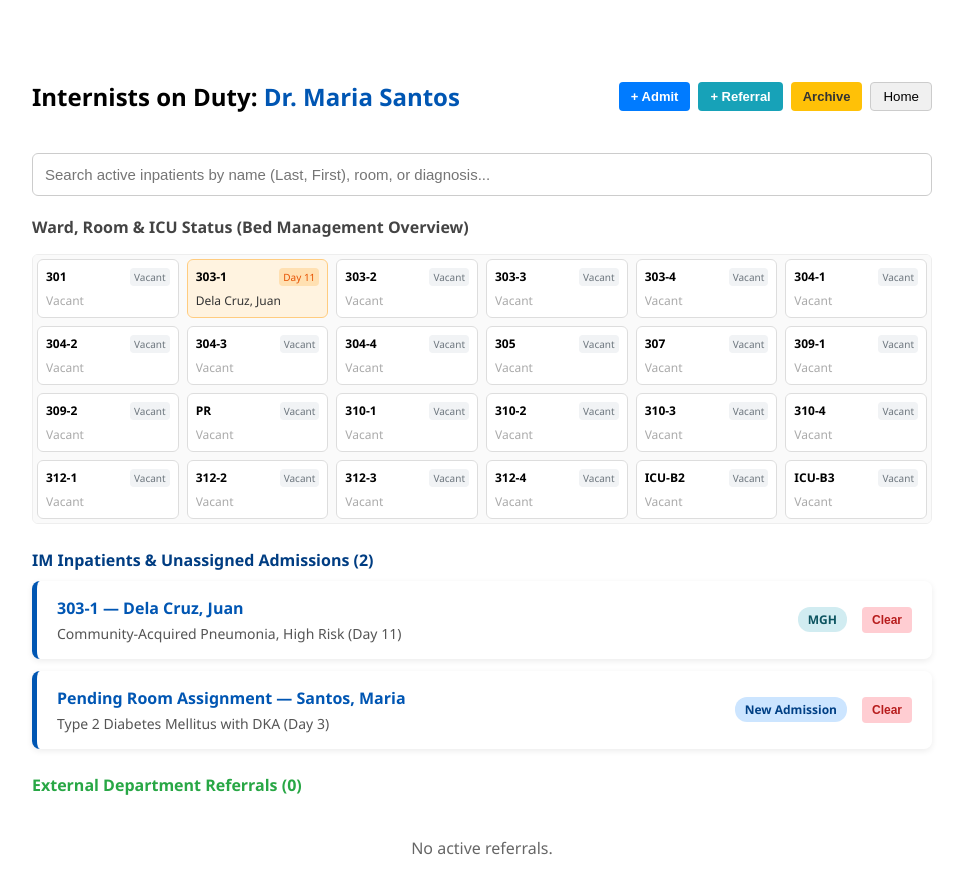
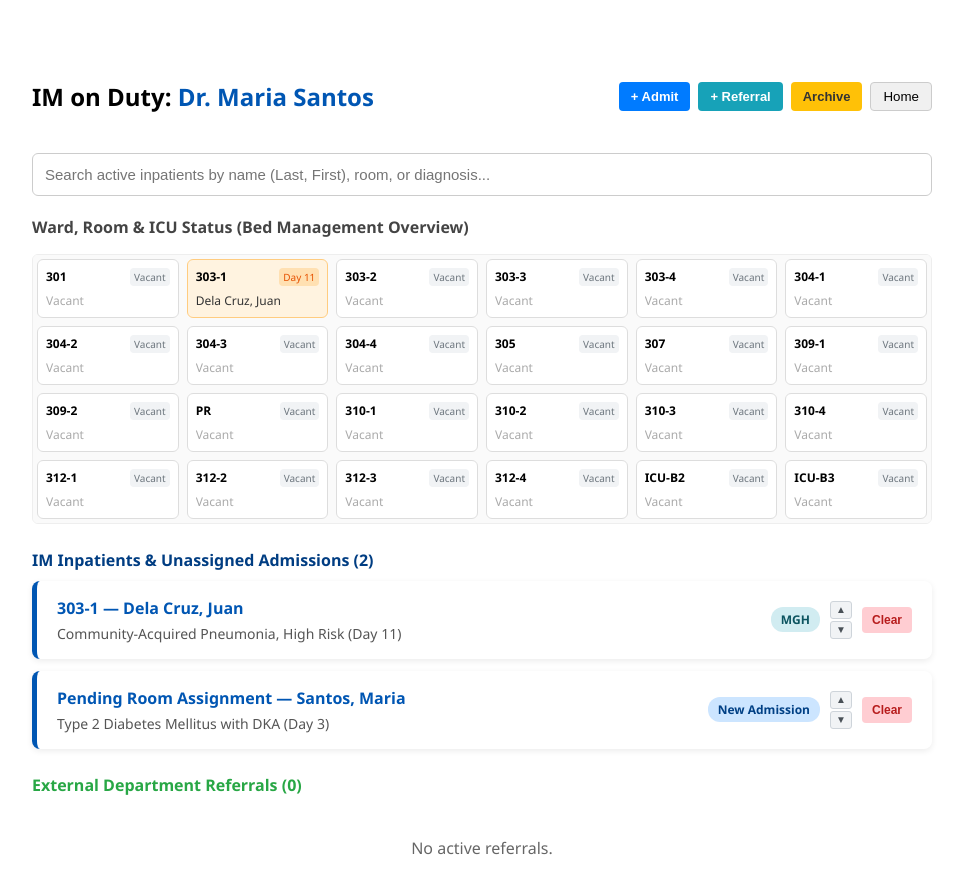
Before and after one commit to tdvsmd-droid/hospital-census, a React (Vite) app: page / in a window 1280 px wide. Both pictures are taken after a click on the button "Enter Daily Census". Shown: the top 894 px of the page, without its empty margins (158-1121 px from the left). Built offline with nearby package versions, Linux system fonts and the light colour scheme.

Commit message:
Manually rearrange census stacking

```diff
--- a/src/App.jsx
+++ b/src/App.jsx
@@ -174,6 +174,23 @@ export default function App() {
     const diffTime = today - admissionDate;
     const diffDays = Math.round(diffTime / (1000 * 60 * 60 * 24));
     return diffDays >= 0 ? diffDays : 0;
+  };
+
+  // Function to manually reorder patients up or down in the sequence
+  const movePatientOrder = (id, direction, e) => {
+    if (e) e.stopPropagation();
+    setPatients(prev => {
+      const index = prev.findIndex(p => p.id === id);
+      if (index === -1) return prev;
+      const targetIndex = direction === 'up' ? index - 1 : index + 1;
+      if (targetIndex < 0 || targetIndex >= prev.length) return prev;
+
+      const updated = [...prev];
+      const temp = updated[index];
+      updated[index] = updated[targetIndex];
+      updated[targetIndex] = temp;
+      return updated;
+    });
   };
 
   // Endorsement Shift Snapshot Handler (Triggered from Splash Home Page)
@@ -367,7 +384,7 @@ export default function App() {
     record.admissionPeriod.toLowerCase().includes(archiveSearchQuery.toLowerCase())
   );
 
-  // 1. Welcome Splash View (Now includes Endorse Shift button)
+  // 1. Welcome Splash View
   if (currentView === 'splash') {
     return (
       <div style={styles.splashContainer}>
@@ -450,7 +467,7 @@ export default function App() {
     );
   }
 
-  // 4. Historical Archive View with Detailed Snapshot Inspection
+  // 4. Historical Archive View
   if (currentView === 'archive') {
     const isSearching = archiveSearchQuery.trim() !== '';
 
@@ -769,7 +786,7 @@ export default function App() {
   return (
     <div style={styles.container}>
       <div style={styles.headerRow}>
-        <h2>Internists on Duty: <span style={{ color: '#0056b3' }}>{internistOnDuty}</span></h2>
+        <h2>IM on Duty: <span style={{ color: '#0056b3' }}>{internistOnDuty}</span></h2>
         <div style={{ display: 'flex', gap: '8px', flexWrap: 'wrap' }}>
           <button style={styles.admitNewButton} onClick={openNewAdmissionModal}>
             + Admit
@@ -869,8 +886,12 @@ export default function App() {
                 <h4 style={{ margin: '0 0 5px 0', color: '#0056b3' }}>{patient.wardRoom} &mdash; {patient.name}</h4>
                 <p style={{ margin: 0, fontSize: '14px', color: '#555' }}>{patient.admittingDiagnosis} (Day {calculateHospitalDay(patient.admissionDate)})</p>
               </div>
-              <div style={{ display: 'flex', alignItems: 'center', gap: '15px' }}>
+              <div style={{ display: 'flex', alignItems: 'center', gap: '10px' }}>
                 <span style={styles.statusBadge(patient.status)}>{patient.status}</span>
+                <div style={{ display: 'flex', flexDirection: 'column', gap: '2px' }}>
+                  <button style={styles.orderArrowBtn} onClick={(e) => movePatientOrder(patient.id, 'up', e)} title="Move Up">▲</button>
+                  <button style={styles.orderArrowBtn} onClick={(e) => movePatientOrder(patient.id, 'down', e)} title="Move Down">▼</button>
+                </div>
                 <button style={styles.smallClearBtn} onClick={(e) => handleClearRoom(patient.id, e)} title="Clear Room">Clear</button>
               </div>
             </div>
@@ -892,8 +913,12 @@ export default function App() {
                 <h4 style={{ margin: '0 0 5px 0', color: '#28a745' }}>{patient.wardRoom} &mdash; {patient.name}</h4>
                 <p style={{ margin: 0, fontSize: '14px', color: '#555' }}>{patient.admittingDiagnosis}</p>
               </div>
-              <div style={{ display: 'flex', alignItems: 'center', gap: '15px' }}>
+              <div style={{ display: 'flex', alignItems: 'center', gap: '10px' }}>
                 <span style={styles.statusBadge(patient.status)}>{patient.status}</span>
+                <div style={{ display: 'flex', flexDirection: 'column', gap: '2px' }}>
+                  <button style={styles.orderArrowBtn} onClick={(e) => movePatientOrder(patient.id, 'up', e)} title="Move Up">▲</button>
+                  <button style={styles.orderArrowBtn} onClick={(e) => movePatientOrder(patient.id, 'down', e)} title="Move Down">▼</button>
+                </div>
                 <button style={styles.smallClearBtn} onClick={(e) => handleClearRoom(patient.id, e)} title="Clear Record">Clear</button>
               </div>
             </div>
@@ -971,6 +996,7 @@ const styles = {
   cancelBtn: { background: '#6c757d', color: 'white', border: 'none', padding: '8px 16px', borderRadius: '4px', cursor: 'pointer' },
   clearRoomButton: { background: '#dc3545', color: 'white', border: 'none', padding: '10px 20px', borderRadius: '6px', cursor: 'pointer', fontWeight: 'bold', marginTop: '20px' },
   smallClearBtn: { background: '#ffcdd2', color: '#b71c1c', border: 'none', padding: '6px 10px', borderRadius: '4px', cursor: 'pointer', fontSize: '12px', fontWeight: 'bold' },
+  orderArrowBtn: { background: '#f1f3f5', border: '1px solid #ced4da', color: '#495057', width: '22px', height: '18px', display: 'flex', alignItems: 'center', justifyContent: 'center', borderRadius: '3px', cursor: 'pointer', fontSize: '10px', fontWeight: 'bold', padding: 0 },
   statusBadge: (status) => ({
     background: status === 'MGH' ? '#d1ecf1' : status === 'New Admission' ? '#cce5ff' : status === 'Referral' ? '#d4edda' : status === 'Improving' ? '#d4edda' : status === 'Critical' ? '#f8d7da' : '#fff3cd',
     color: status === 'MGH' ? '#0c5460' : status === 'New Admission' ? '#004085' : status === 'Referral' ? '#155724' : status === 'Improving' ? '#155724' : status === 'Critical' ? '#721c24' : '#856404',
```
